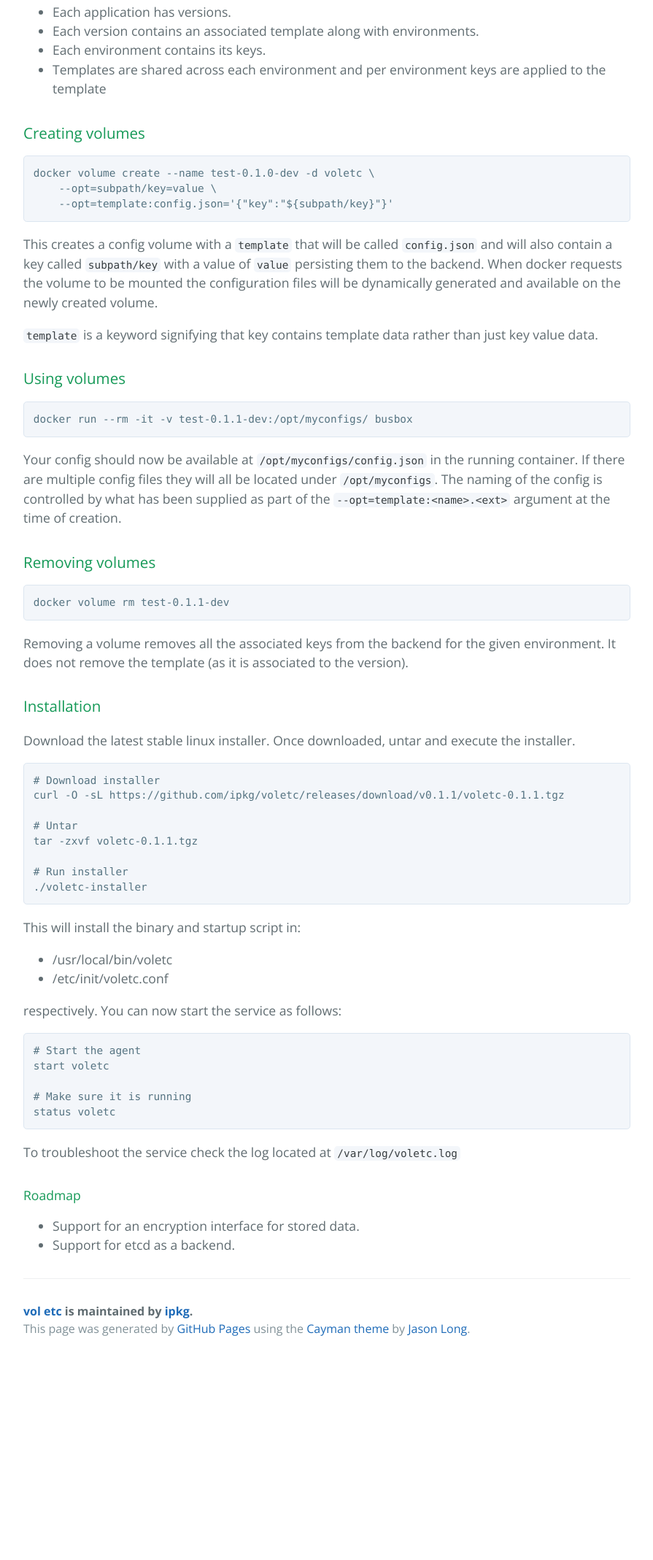
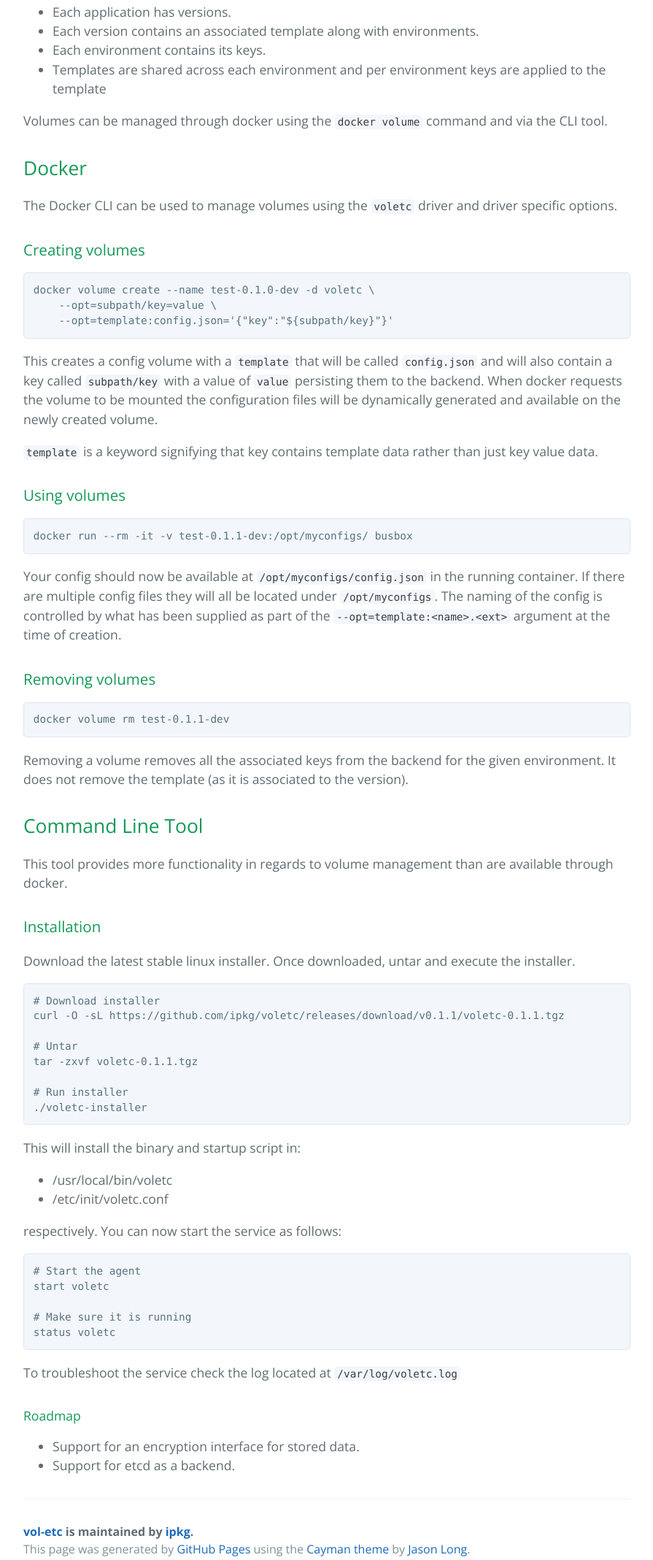
Before and after one commit to ipkg/voletc, a plain HTML site: page index.html in a window 1280 px wide. Shown: the part 861-2998 px from the top of the page at 73% size, without its empty margins (192-1087 px from the left). Before the commit the page ends 2725 px from the top, so only its background shows below. Drawn offline with nearby package versions, Linux system fonts and the light colour scheme.

```diff
--- a/index.html
+++ b/index.html
@@ -42,6 +42,13 @@
 <li>Templates are shared across each environment and per environment keys are applied to the template</li>
 </ul>
 
+<p>Volumes can be managed through docker using the <code>docker volume</code> command and via the CLI tool.</p>
+
+<h2>
+<a id="docker" class="anchor" href="#docker" aria-hidden="true"><span aria-hidden="true" class="octicon octicon-link"></span></a>Docker</h2>
+
+<p>The Docker CLI can be used to manage volumes using the <code>voletc</code> driver and driver specific options.</p>
+
 <h3>
 <a id="creating-volumes" class="anchor" href="#creating-volumes" aria-hidden="true"><span aria-hidden="true" class="octicon octicon-link"></span></a>Creating volumes</h3>
 
@@ -69,6 +76,11 @@
 </code></pre>
 
 <p>Removing a volume removes all the associated keys from the backend for the given environment.  It does not remove the template (as it is associated to the version).</p>
+
+<h2>
+<a id="command-line-tool" class="anchor" href="#command-line-tool" aria-hidden="true"><span aria-hidden="true" class="octicon octicon-link"></span></a>Command Line Tool</h2>
+
+<p>This tool provides more functionality in regards to volume management than are available through docker.</p>
 
 <h3>
 <a id="installation" class="anchor" href="#installation" aria-hidden="true"><span aria-hidden="true" class="octicon octicon-link"></span></a>Installation</h3>
@@ -112,7 +124,7 @@ status voletc
 </ul>
 
       <footer class="site-footer">
-        <span class="site-footer-owner"><a href="https://github.com/ipkg/voletc">vol etc</a> is maintained by <a href="https://github.com/ipkg">ipkg</a>.</span>
+        <span class="site-footer-owner"><a href="https://github.com/ipkg/voletc">vol-etc</a> is maintained by <a href="https://github.com/ipkg">ipkg</a>.</span>
 
         <span class="site-footer-credits">This page was generated by <a href="https://pages.github.com">GitHub Pages</a> using the <a href="https://github.com/jasonlong/cayman-theme">Cayman theme</a> by <a href="https://twitter.com/jasonlong">Jason Long</a>.</span>
       </footer>
```
Also changed, not shown: params.json (+2 -2 lines).
